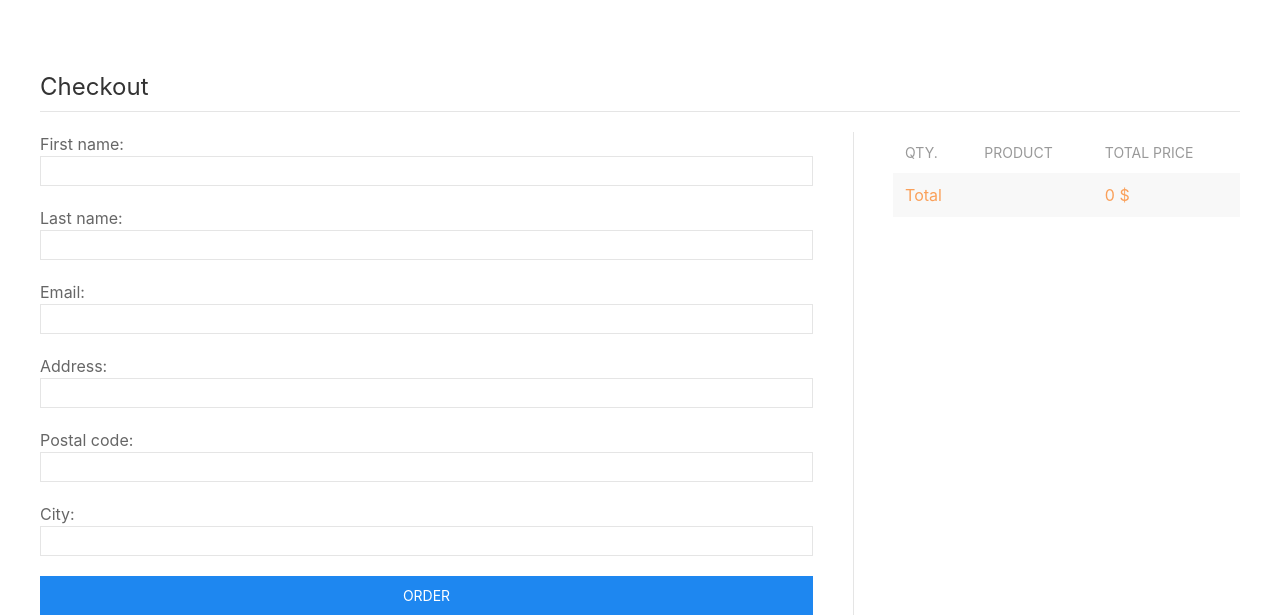
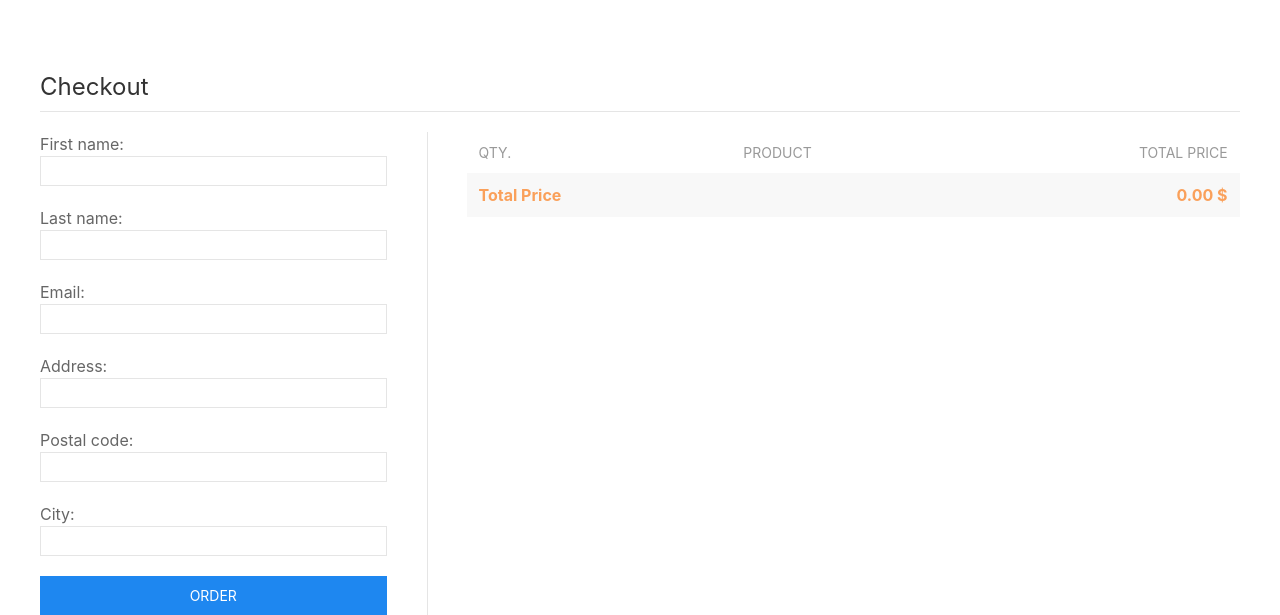
Before and after one commit to Bartosz-L/ecommerce_django, a Django app: page /orders/create/ in a window 1280 px wide. Shown: the part 80-695 px from the top of the page. Run offline with Django 3.2, Linux system fonts and the light colour scheme; parts of the project's set-up code (start-up, migrations or seed data) failed here and were passed over.

Commit message:
coupon on checkout view

```diff
--- a/orders/templates/orders/order/create.html
+++ b/orders/templates/orders/order/create.html
@@ -9,7 +9,7 @@
         <div class="uk-container">
             <h3 class="uk-heading-divider">Checkout</h3>
             <div class="uk-grid-divider" uk-grid>
-                <div class="uk-width-2-3">
+                <div class="uk-width-1-3">
                     <form action="." method="post">
                         {{ form.as_p }}
                         {% csrf_token %}
@@ -19,13 +19,13 @@
                     </form>
                 </div>
 
-                <div class="uk-width-1-3">
+                <div class="uk-width-2-3">
                     <table class="uk-table uk-table-small">
                         <thead>
                         <tr>
                             <th>Qty.</th>
                             <th>Product</th>
-                            <th>Total Price</th>
+                            <th class="uk-text-right">Total Price</th>
                         </tr>
                         </thead>
                         <tbody>
@@ -33,15 +33,25 @@
                             <tr>
                                 <td>{{ item.quantity }}</td>
                                 <td>{{ item.product.name }}</td>
-                                <td>{{ item.total_price }}</td>
+                                <td class="uk-text-right">{{ item.total_price }} $</td>
                             </tr>
                         {% endfor %}
-
+                        {% if cart.coupon %}
+                            <tr>
+                                <td></td>
+                                <td class="uk-text-bold">Coupon: {{ cart.coupon.code }} ({{ cart.coupon.discount }}%
+                                    discount)
+                                </td>
+                                <td class="uk-text-right uk-text-bold">-{{ cart.get_discount|floatformat:"2" }} $</td>
+                            </tr>
+                        {% endif %}
 
                         <tr class="uk-background-muted uk-text-warning">
-                            <td>Total</td>
+                            <td class="uk-text-bold">Total Price</td>
                             <td colspan="1"></td>
-                            <td>{{ cart.get_total_price }} $</td>
+                            <td class="uk-text-right uk-text-bold">{{ cart.get_total_price_after_discount|floatformat:"2" }}
+                                $
+                            </td>
                         </tr>
                         </tbody>
                     </table>
```
